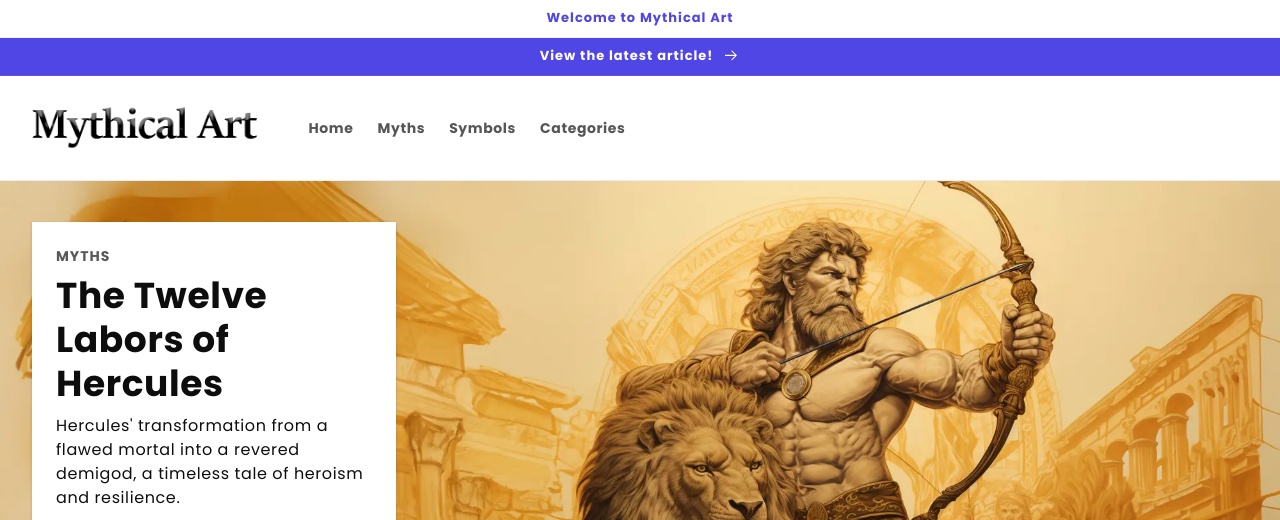
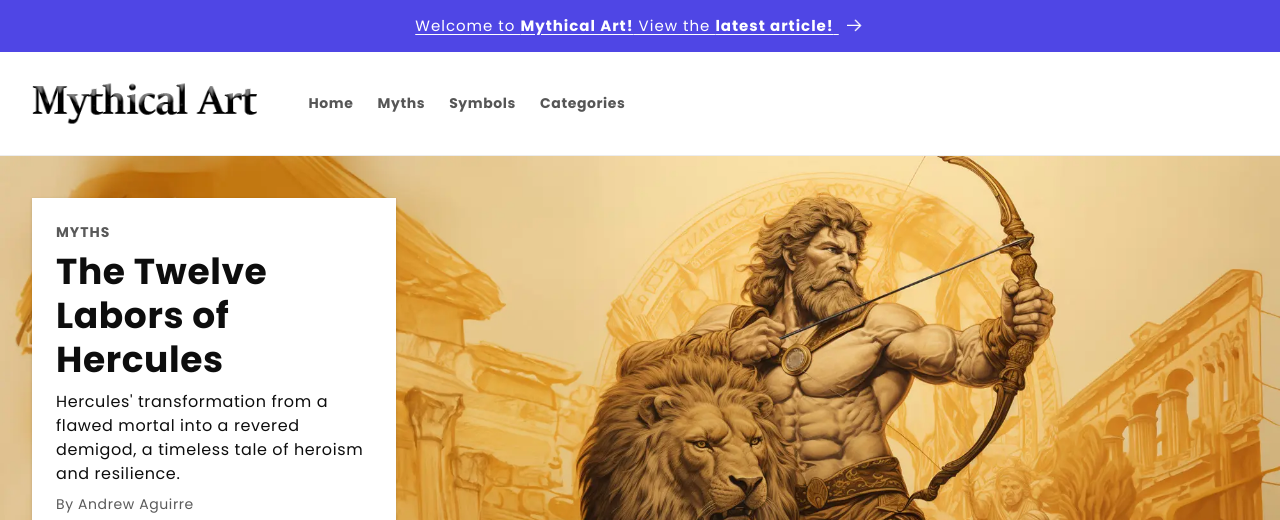
Before and after one commit to Gulrugar/Mythology-Blog, an Astro site: page / in a window 1280 px wide. Shown: the top 520 px of the page. Built offline with nearby package versions, Linux system fonts and the light colour scheme; Astro itself is replaced by a stand-in of ours; some icons are missing.

Commit message:
update AnnouncementBar

```diff
--- a/src/components/AnnouncementBar.astro
+++ b/src/components/AnnouncementBar.astro
@@ -2,13 +2,12 @@
 type Props = {
   text: string;
   link: string;
-  colorScheme: "color-accent" | "color-inverse";
 };
 
-const { text, link, colorScheme = "color-accent" } = Astro.props as Props;
+const { text, link } = Astro.props as Props;
 ---
 
-<div class={`announcement-bar ${colorScheme}`}>
+<div class="announcement-bar">
   {
     link.length > 0 ? (
       <a
@@ -16,8 +15,10 @@ const { text, link, colorScheme = "color-accent" } = Astro.props as Props;
         class="announcement-bar__link link link--text focus-inset animate-arrow"
       >
         <div class="page-width">
-          <p class="announcement-bar__message center h5">
-            <span>{text}</span>
+          <p class="announcement-bar__message center h4">
+            <span>
+              <Fragment set:html={text} />
+            </span>
             <svg
               viewBox="0 0 14 10"
               fill="none"
@@ -49,16 +50,16 @@ const { text, link, colorScheme = "color-accent" } = Astro.props as Props;
 <style>
   /* div class="announcement-bar color-accent" */
   .announcement-bar {
-    border-bottom: 0.0625rem solid rgba(var(--color-foreground), 0.08);
-    color: rgb(var(--color-foreground));
+    background: rgb(var(--color-base-accent));
   }
 
   /* a class="announcement-bar__link link link--text focus-inset animate-arrow" */
   .announcement-bar__link {
     display: block;
     width: 100%;
-    padding: 0.625rem 0;
+    padding: 1rem 0;
     text-decoration: none;
+    color: rgb(var(--color-base-background));
   }
 
   .announcement-bar__link:hover {
@@ -76,10 +77,8 @@ const { text, link, colorScheme = "color-accent" } = Astro.props as Props;
     padding: 0.625rem 0;
     margin: 0;
     letter-spacing: 0.0625rem;
-  }
-
-  p.announcement-bar__message {
-    font-weight: 800;
+    color: rgb(var(--color-base-background));
+    font-weight: normal;
   }
 
   .announcement-bar__link .announcement-bar__message {
@@ -89,7 +88,7 @@ const { text, link, colorScheme = "color-accent" } = Astro.props as Props;
   /* span */
 
   .icon-arrow {
-    width: 0.9375rem;
+    width: 1.125rem;
   }
 
   /* svg class=""icon icon-arrow" */
--- a/src/data/settings.json
+++ b/src/data/settings.json
@@ -24,14 +24,8 @@
   },
   "announcements": [
     {
-      "text": "Welcome to Mythical Art",
-      "link": "",
-      "colorScheme": "color-inverse"
-    },
-    {
-      "text": "View the latest article!",
-      "link": "/posts/twelve-labors-of-hercules-2",
-      "colorScheme": "color-accent"
+      "text": "Welcome to <strong>Mythical Art!</strong> View the <strong>latest article!</strong>",
+      "link": "/posts/twelve-labors-of-hercules-2"
     }
   ],
   "logo": {
--- a/src/types/settings.d.ts
+++ b/src/types/settings.d.ts
@@ -31,7 +31,6 @@ export type Settings = {
   announcements: {
     text: string;
     link: string;
-    colorScheme: "color-accent" | "color-inverse";
   }[];
   logo: {
     src: string;
```
